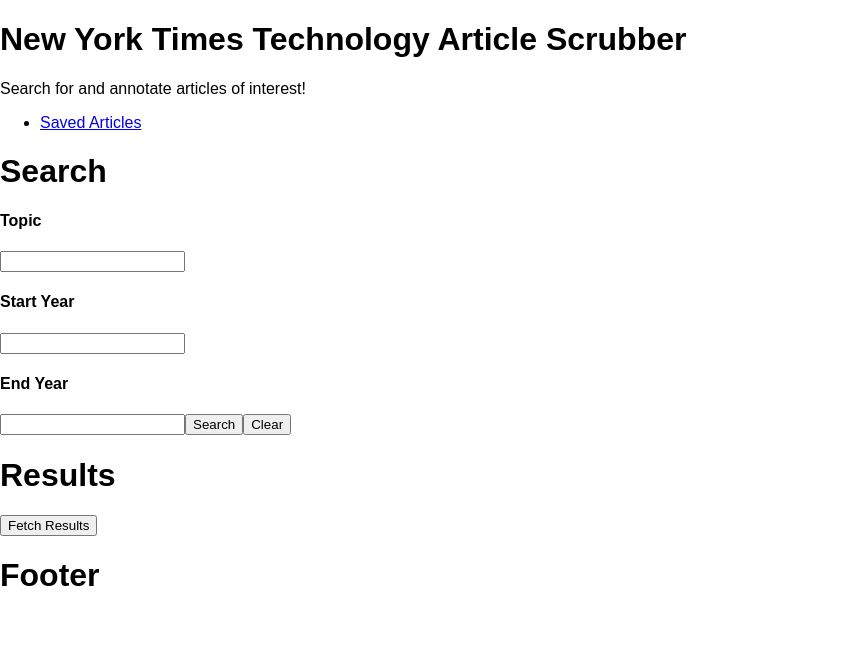
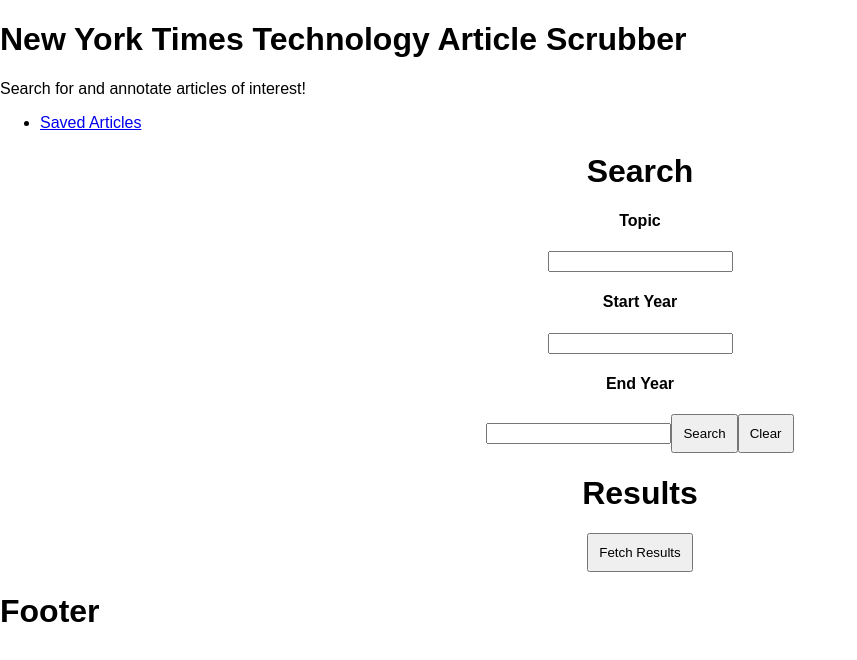
Before and after one commit to wood2jp2/ArticleScrapeWithReact, a React (Create React App) app in the folder app/: page / in a window 1280 px wide. Shown: the top 660 px of the page, without its empty margins (0-857 px from the left). Built offline with nearby package versions, Linux system fonts and the light colour scheme.

Commit message:
file struc for some CSS

```diff
--- a/app/src/App.js
+++ b/app/src/App.js
@@ -1,7 +1,7 @@
 import React, { Component } from 'react';
 import { BrowserRouter as Router, Route, Link, Redirect } from "react-router-dom";
 import Main from './Components/Main';
-import Search from './Components/Search';
+import Search from './Components/SearchComponent/Search';
 import Saved from './Components/Saved';
 import Header from './Components/Header/Header';
 import Footer from './Components/Footer/Footer';
--- /dev/null
+++ b/app/src/Components/ArticleComponent/ArticleComponent.css
@@ -0,0 +1,5 @@
+.articleComponent {
+  border: 2px black solid;
+  margin: 6px;
+  text-align: center
+}
--- a/app/src/Components/ArticleComponent.js
+++ b/app/src/Components/ArticleComponent/ArticleComponent.js
@@ -1,4 +1,5 @@
 import React, { Component } from 'react';
+import './ArticleComponent.css';
 
 const ArticleComponent = props => {
   return (
@@ -9,7 +10,8 @@
         props.results.map(x => {
           return (
             <div
-              key={ x._id }>
+              key={ x._id }
+              className='articleComponent'>
               <a
                 href={ x.url }
                 target='_blank'><h1>{ x.title }</h1></a>
--- a/app/src/Components/Main.js
+++ b/app/src/Components/Main.js
@@ -1,7 +1,7 @@
 import React, { Component } from 'react';
 import axios from 'axios';
-import Results from './Results';
-import Search from './Search';
+import Results from './ResultsComponent/Results';
+import Search from './SearchComponent/Search';
 import Saved from './Saved';
 
 class Main extends Component {
--- /dev/null
+++ b/app/src/Components/ResultsComponent/Results.css
@@ -0,0 +1,8 @@
+.currentResults {
+  text-align: center;
+}
+
+button {
+  padding: 10px
+
+}
--- a/app/src/Components/Results.js
+++ b/app/src/Components/ResultsComponent/Results.js
@@ -1,7 +1,8 @@
 import React, { Component } from 'react';
 import axios from 'axios';
-import Saved from './Saved';
-import ArticleComponent from './ArticleComponent';
+import Saved from '../Saved';
+import './Results.css';
+import ArticleComponent from '../ArticleComponent/ArticleComponent';
 
 class Results extends Component {
   constructor(props) {
--- a/app/src/Components/Saved.js
+++ b/app/src/Components/Saved.js
@@ -1,6 +1,6 @@
 import React, { Component } from 'react';
 import axios from 'axios';
-import ArticleComponent from './ArticleComponent';
+import ArticleComponent from './ArticleComponent/ArticleComponent';
 
 class Saved extends Component {
 
--- /dev/null
+++ b/app/src/Components/SearchComponent/Search.css
@@ -0,0 +1,3 @@
+.searchComponent {
+  text-align: center;
+}
--- a/app/src/Components/Search.js
+++ b/app/src/Components/SearchComponent/Search.js
@@ -1,6 +1,7 @@
 import React, { Component } from 'react';
 import axios from 'axios';
-import ArticleComponent from './ArticleComponent';
+import ArticleComponent from '../ArticleComponent/ArticleComponent';
+import './Search.css';
 
 class Search extends Component {
 
```
Also changed, not shown: app/src/Components/Footer/Footer.css (added), app/src/Components/Header/Header.css (added).
